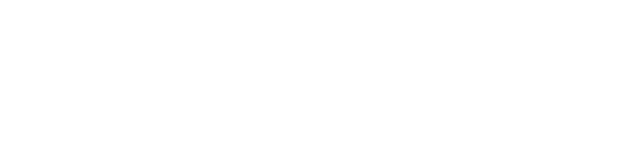
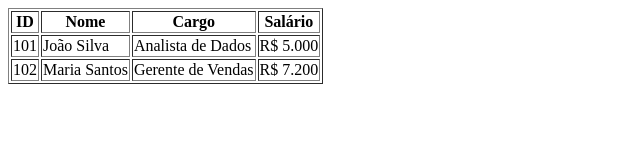
Before and after one commit to beatrizzinkoloouresdarocha/estudo-tabelas-html-css, a plain HTML site: page index.html in a window 1280 px wide. Shown: the whole page, without its empty margins (0-640 px from the left). Drawn offline with Linux system fonts and the light colour scheme.

```diff
--- a/index.html
+++ b/index.html
@@ -3,9 +3,30 @@
 <head>
     <meta charset="UTF-8">
     <meta name="viewport" content="width=device-width, initial-scale=1.0">
-    <title>Document</title>
+    <title>tabela de notas de alunos</title>
 </head>
 <body>
+    <table border="1">
+<tr>
+    <th>ID</th>
+    <th>Nome</th>
+    <th>Cargo</th>
+    <th>Salário</th>
+</tr>
+    <tr>
+    <td>101</td>
+    <td>João Silva</td>
+    <td>Analista de Dados</td>
+    <td>R$ 5.000</td>
+</tr>
+    <tr>
+    <td>102</td>
+    <td>Maria Santos</td>
+    <td>Gerente de Vendas</td>
+    <td>R$ 7.200</td>
+</tr>
+    <!-- Adicione mais linhas conforme necessário -->
+    </table>
 
 </body>
 </html>
```
